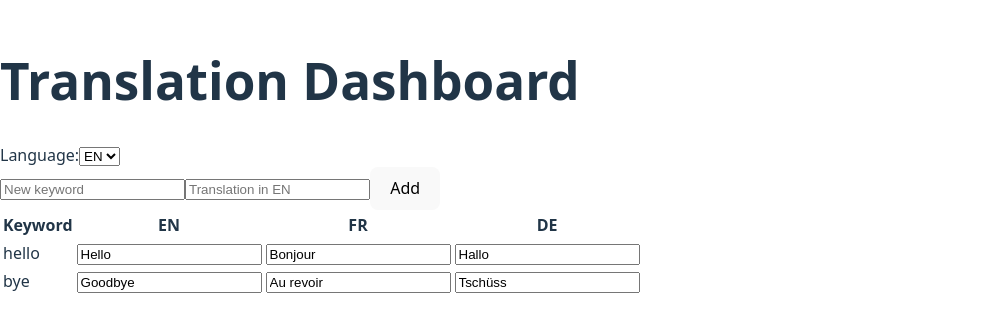
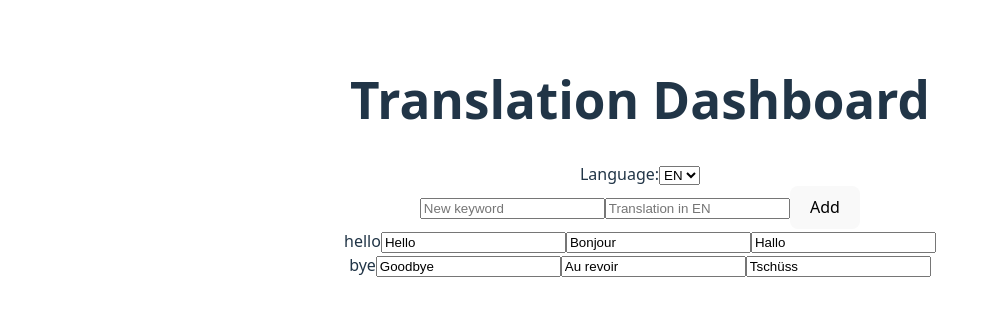
Before and after one commit to Kiyarash17/sibirani-interview-task, a React (Vite) app: page /dashboard in a window 1280 px wide. Shown: the part 243-574 px from the top of the page, without its empty margins (0-999 px from the left). Built offline with nearby package versions, Linux system fonts and the light colour scheme.

Commit message:
feat: Add drag-and-drop functionality with dnd-kit and update routing

```diff
--- a/package.json
+++ b/package.json
@@ -10,6 +10,8 @@
     "preview": "vite preview"
   },
   "dependencies": {
+    "@dnd-kit/core": "^6.3.1",
+    "@dnd-kit/sortable": "^10.0.0",
     "react": "^19.1.0",
     "react-dom": "^19.1.0",
     "react-router-dom": "^7.6.0"
--- a/src/components/AddKeywordForm.tsx
+++ b/src/components/AddKeywordForm.tsx
@@ -1,4 +1,4 @@
-import React, { useState } from "react";
+import { useState } from "react";
 import { useTranslation } from "../context/TranslationContext";
 
 const AddKeywordForm = () => {
--- /dev/null
+++ b/src/components/DraggableKeywordList.tsx
@@ -0,0 +1,82 @@
+import {
+  DndContext,
+  closestCenter,
+  PointerSensor,
+  useSensor,
+  useSensors,
+} from "@dnd-kit/core";
+import type { DragEndEvent } from "@dnd-kit/core";
+import {
+  arrayMove,
+  SortableContext,
+  useSortable,
+  verticalListSortingStrategy,
+} from "@dnd-kit/sortable";
+import { CSS } from "@dnd-kit/utilities";
+import { useTranslation } from "../context/TranslationContext";
+
+function DraggableKeywordList() {
+  const { data, reorderKeywords } = useTranslation();
+  const sensors = useSensors(useSensor(PointerSensor));
+
+  const handleDragEnd = (event: DragEndEvent) => {
+    const { active, over } = event;
+    if (over && active.id !== over.id) {
+      const oldIndex = data.order.indexOf(active.id as string);
+      const newIndex = data.order.indexOf(over.id as string);
+      reorderKeywords(arrayMove(data.order, oldIndex, newIndex));
+    }
+  };
+
+  return (
+    <DndContext
+      sensors={sensors}
+      collisionDetection={closestCenter}
+      onDragEnd={handleDragEnd}
+    >
+      <SortableContext
+        items={data.order}
+        strategy={verticalListSortingStrategy}
+      >
+        {data.order.map((keyword) => (
+          <DraggableKeyword key={keyword} keyword={keyword} />
+        ))}
+      </SortableContext>
+    </DndContext>
+  );
+}
+
+function DraggableKeyword({ keyword }: { keyword: string }) {
+  const { data, editTranslation } = useTranslation();
+  const languages = Object.keys(data.translations);
+
+  const { attributes, listeners, setNodeRef, transform, transition } =
+    useSortable({ id: keyword });
+
+  const style = {
+    transform: CSS.Transform.toString(transform),
+    transition,
+  };
+
+  return (
+    <div
+      ref={setNodeRef}
+      style={style}
+      {...attributes}
+      {...listeners}
+      className="flex gap-2 p-2 border-b items-center bg-white"
+    >
+      <span className="w-32 font-bold">{keyword}</span>
+      {languages.map((lang) => (
+        <input
+          key={lang}
+          value={data.translations[lang][keyword] || ""}
+          onChange={(e) => editTranslation(keyword, lang, e.target.value)}
+          className="border p-1 w-full"
+        />
+      ))}
+    </div>
+  );
+}
+
+export default DraggableKeywordList;
--- a/src/components/KeywordTable.tsx
+++ b/src/components/KeywordTable.tsx
@@ -1,4 +1,3 @@
-import React from "react";
 import { useTranslation } from "../context/TranslationContext";
 
 const KeywordTable = () => {
--- a/src/context/TranslationContext.tsx
+++ b/src/context/TranslationContext.tsx
@@ -1,7 +1,6 @@
-
-import React, { createContext, useContext, useState, useEffect } from 'react';
-import initialData from '../data/initialData';
-import { loadData, saveData } from '../utils/storage';
+import { createContext, useContext, useState, useEffect } from "react";
+import initialData from "../data/initialData";
+import { loadData, saveData } from "../utils/storage";
 
 type Translations = {
   [language: string]: {
@@ -23,18 +22,22 @@ type TranslationContextType = {
   reorderKeywords: (newOrder: string[]) => void;
 };
 
-const TranslationContext = createContext<TranslationContextType | undefined>(undefined);
+const TranslationContext = createContext<TranslationContextType | undefined>(
+  undefined
+);
 
-export const TranslationProvider: React.FC<{ children: React.ReactNode }> = ({ children }) => {
+export const TranslationProvider: React.FC<{ children: React.ReactNode }> = ({
+  children,
+}) => {
   const [data, setData] = useState<AppData>(() => loadData() || initialData);
-  const [currentLanguage, setCurrentLanguage] = useState<string>('en');
+  const [currentLanguage, setCurrentLanguage] = useState<string>("en");
 
   useEffect(() => {
     saveData(data);
   }, [data]);
 
   const editTranslation = (keyword: string, lang: string, newValue: string) => {
-    setData(prev => ({
+    setData((prev) => ({
       ...prev,
       translations: {
         ...prev.translations,
@@ -47,13 +50,13 @@ export const TranslationProvider: React.FC<{ children: React.ReactNode }> = ({ c
   };
 
   const addKeyword = (keyword: string, lang: string, value: string) => {
-    setData(prev => {
+    setData((prev) => {
       const updatedTranslations: Translations = {};
 
       for (const language of Object.keys(prev.translations)) {
         updatedTranslations[language] = {
           ...prev.translations[language],
-          [keyword]: language === lang ? value : '',
+          [keyword]: language === lang ? value : "",
         };
       }
 
@@ -65,7 +68,7 @@ export const TranslationProvider: React.FC<{ children: React.ReactNode }> = ({ c
   };
 
   const reorderKeywords = (newOrder: string[]) => {
-    setData(prev => ({
+    setData((prev) => ({
       ...prev,
       order: newOrder,
     }));
@@ -73,7 +76,14 @@ export const TranslationProvider: React.FC<{ children: React.ReactNode }> = ({ c
 
   return (
     <TranslationContext.Provider
-      value={{ data, currentLanguage, setCurrentLanguage, editTranslation, addKeyword, reorderKeywords }}
+      value={{
+        data,
+        currentLanguage,
+        setCurrentLanguage,
+        editTranslation,
+        addKeyword,
+        reorderKeywords,
+      }}
     >
       {children}
     </TranslationContext.Provider>
@@ -83,7 +93,7 @@ export const TranslationProvider: React.FC<{ children: React.ReactNode }> = ({ c
 export const useTranslation = () => {
   const context = useContext(TranslationContext);
   if (!context) {
-    throw new Error('useTranslation must be used within a TranslationProvider');
+    throw new Error("useTranslation must be used within a TranslationProvider");
   }
   return context;
 };
--- a/src/pages/Dashboard.tsx
+++ b/src/pages/Dashboard.tsx
@@ -1,11 +1,9 @@
-import React from "react";
 import { useTranslation } from "../context/TranslationContext";
-import KeywordTable from "../components/KeywordTable";
 import AddKeywordForm from "../components/AddKeywordForm";
+import DraggableKeywordList from "../components/DraggableKeywordList";
 
 const Dashboard = () => {
   const { currentLanguage, setCurrentLanguage } = useTranslation();
-
   const languages = ["en", "fr", "de"];
 
   return (
@@ -28,7 +26,9 @@ const Dashboard = () => {
       </label>
 
       <AddKeywordForm />
-      <KeywordTable />
+
+      {/* فقط لیست قابل درگ رو نمایش بده */}
+      <DraggableKeywordList />
     </div>
   );
 };
```
Also changed, not shown: src/router.tsx (+8 -3 lines), 1 other file (tests, documents, lock files or other folders).
